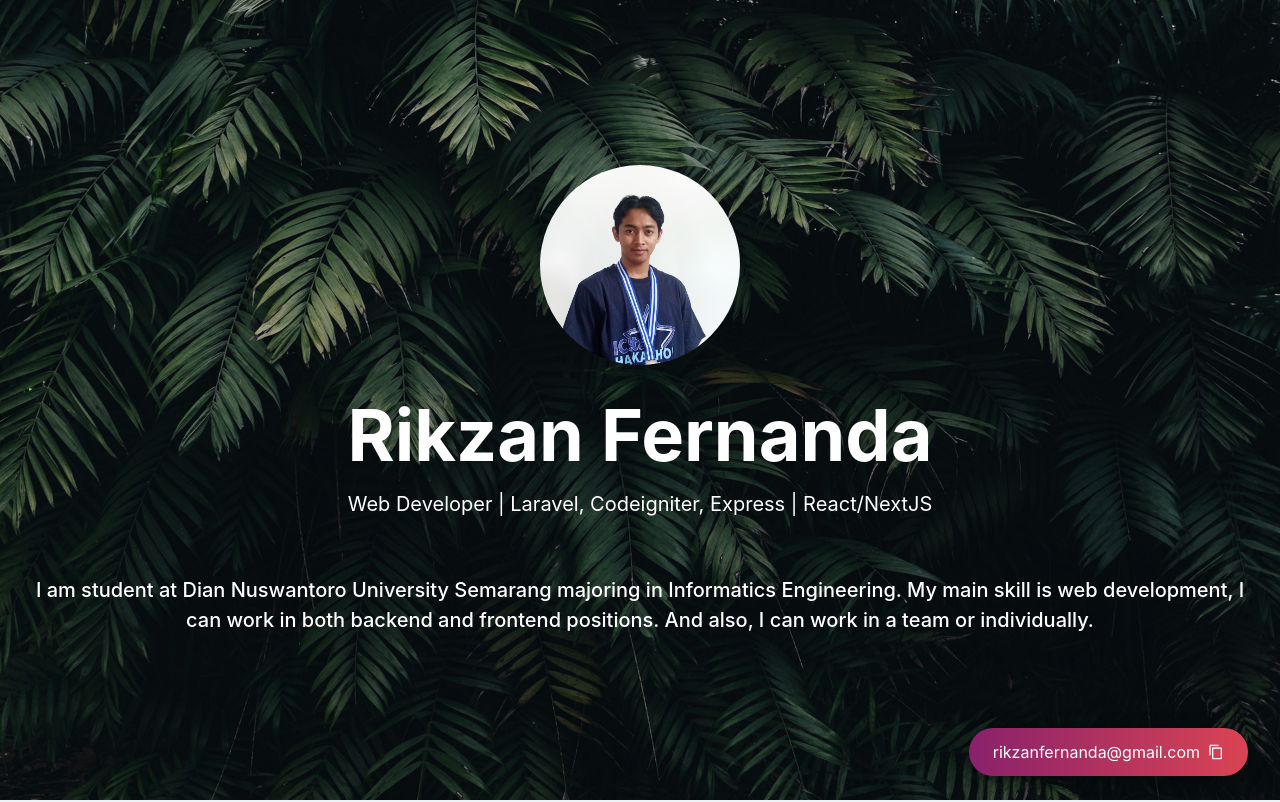
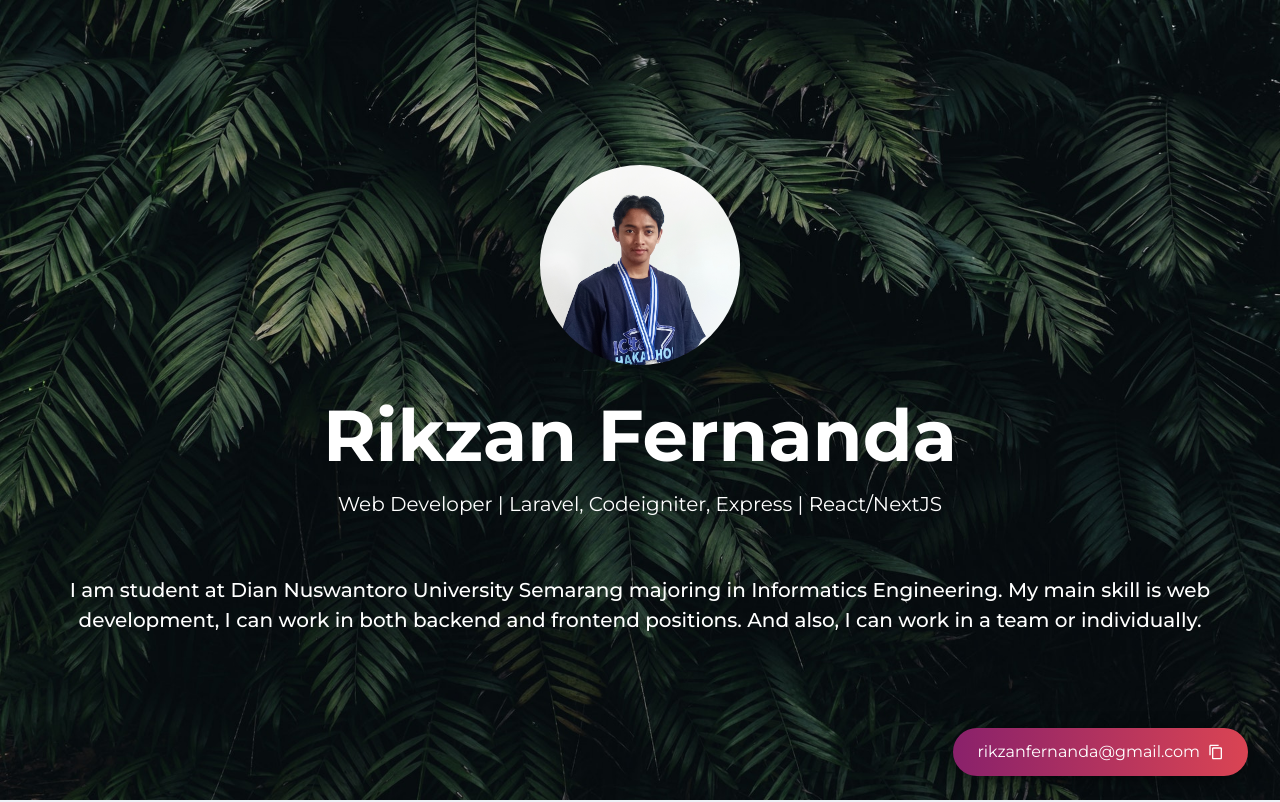
Before and after one commit to rikzanfernanda/portfolio-website, a React (Create React App) app: page / in a window 1280 px wide. Shown: the top 802 px of the page. Built offline with nearby package versions, Linux system fonts and the light colour scheme.

Commit message:
set theme

```diff
--- a/src/App.css
+++ b/src/App.css
@@ -1,3 +1,9 @@
+@import url('https://fonts.googleapis.com/css2?family=Montserrat:ital,wght@0,100;0,200;0,300;0,400;0,500;0,600;0,700;0,800;0,900;1,100;1,200;1,300;1,400;1,500;1,600;1,700;1,800;1,900&display=swap');
+
+html {
+    font-family: 'Montserrat', sans-serif;
+}
+
 .App {
     text-align: center;
 }
@@ -32,6 +38,7 @@
     from {
         transform: rotate(0deg);
     }
+
     to {
         transform: rotate(360deg);
     }
--- /dev/null
+++ b/src/config/theme.js
@@ -0,0 +1,10 @@
+import { extendTheme } from "@chakra-ui/react";
+
+const theme = extendTheme({
+    fonts: {
+        heading: "Montserrat, sans-serif",
+        body: "Montserrat, sans-serif",
+    }
+})
+
+export default theme;
--- a/src/index.js
+++ b/src/index.js
@@ -3,11 +3,12 @@
 import './index.css'
 import App from './App'
 import { ChakraProvider } from '@chakra-ui/react'
+import theme from './config/theme'
 
 const root = ReactDOM.createRoot(document.getElementById('root'))
 root.render(
     <React.StrictMode>
-        <ChakraProvider>
+        <ChakraProvider theme={theme}>
             <App />
         </ChakraProvider>
     </React.StrictMode>
```
